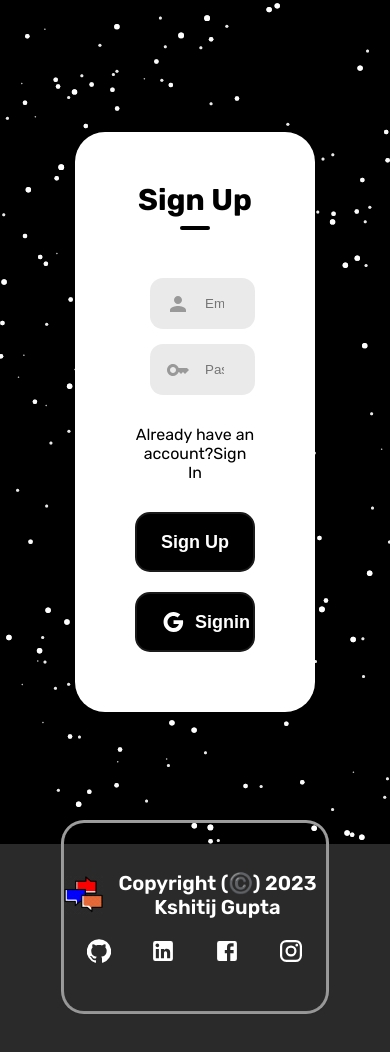
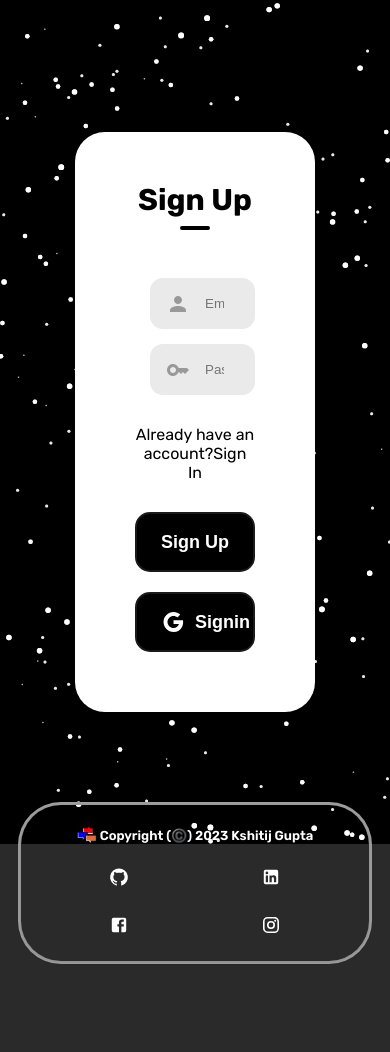
Before and after one commit to guptakshitij2308/facto-mania, a React (Vite) app: page /signup in a window 390 px wide. Shown: the top 1052 px of the page. After the commit the page ends 991 px from the top, so only its background shows below. Built offline with nearby package versions, Linux system fonts and the light colour scheme; no server answers.

Commit message:
Made the view responsive and fixed login bugs.

```diff
--- a/src/components/FactsCombined/Fact.jsx
+++ b/src/components/FactsCombined/Fact.jsx
@@ -50,7 +50,7 @@ const Fact = ({ fact, setFacts, token }) => {
         ) : null}
         {fact.text}
         <a className="source-link" href={fact.source} target="_blank">
-          ( Source )
+          <span>(Source)</span>
         </a>
       </p>
       <span
--- a/src/components/Footer/PageFooter.css
+++ b/src/components/Footer/PageFooter.css
@@ -43,9 +43,96 @@
   scale: 1.1;
 }
 
+.footer-icons a {
+  text-decoration: none;
+  color: #ffffff;
+  transition: all 0.3s;
+}
+
 .footer-icon:hover {
   color: #d6d5d5;
   cursor: pointer;
   transition: all 0.3s;
   scale: 1.25;
 }
+
+@media (max-width: 1800px) {
+  .page-footer {
+    margin: 100px 80px 0;
+  }
+}
+@media (max-width: 1400px) {
+  .page-footer {
+    margin-top: 100px;
+    padding: 36px 0;
+    border-radius: 16px;
+  }
+
+  .copyright-message {
+    font-size: 16px;
+  }
+
+  .footer-logo {
+    height: 25px;
+  }
+
+  .footer-icon {
+    scale: 1;
+  }
+  .footer-icon:hover {
+    scale: 1.1;
+  }
+}
+
+@media (max-width: 800px) {
+  .page-footer {
+    margin-top: 100px;
+    padding: 20px 0;
+    border-radius: 16px;
+  }
+
+  .copyright-message {
+    font-size: 13px;
+  }
+
+  .footer-logo {
+    height: 20px;
+  }
+
+  .footer-icon {
+    scale: 0.8;
+  }
+  .footer-icon:hover {
+    scale: 1;
+  }
+}
+
+@media (max-width: 660px) {
+  .page-footer {
+    padding: 20px 32px;
+    border-radius: 40px;
+  }
+
+  .copyright {
+    gap: 3px;
+    font-size: 18px;
+
+    letter-spacing: 1;
+    line-height: 1;
+  }
+
+  .footer-icons {
+    gap: 20px;
+  }
+}
+
+@media (max-width: 550px) {
+  .footer-icons {
+    display: grid;
+    grid-template-columns: 1fr 1fr;
+  }
+  .page-footer {
+    margin-left: -25px;
+    margin-right: -25px;
+  }
+}
--- a/src/components/Footer/PageFooter.jsx
+++ b/src/components/Footer/PageFooter.jsx
@@ -18,10 +18,25 @@ const PageFooter = () => {
         <p className="copyright-message">Copyright (©️) 2023 Kshitij Gupta</p>
       </div>
       <div className="footer-icons">
-        <GitHubIcon className="footer-icon" />
-        <LinkedInIcon className="footer-icon" />
-        <FacebookIcon className="footer-icon" />
-        <InstagramIcon className="footer-icon" />
+        <a
+          className="footer-icons-a"
+          href="https://github.com/guptakshitij2308/facto-mania"
+          target="_blank"
+        >
+          <GitHubIcon className="footer-icon" />
+        </a>
+        <a
+          href="https://www.linkedin.com/in/kshitij-gupta-362aa1227/"
+          target="_blank"
+        >
+          <LinkedInIcon className="footer-icon" />
+        </a>
+        <a href="https://www.facebook.com/U.Get.Kshitij/" target="_blank">
+          <FacebookIcon className="footer-icon" />
+        </a>
+        <a href="https://www.instagram.com/guptakshitijkumar_/" target="_blank">
+          <InstagramIcon className="footer-icon" />
+        </a>
       </div>
     </div>
   );
--- a/src/components/Form/Form.jsx
+++ b/src/components/Form/Form.jsx
@@ -70,7 +70,7 @@ const Form = ({ setFacts, setShowForm }) => {
         onChange={(event) => setText(event.target.value)}
         disabled={isUploading}
       />
-      <span>{200 - textLength}</span>
+      <span className="char-left">{200 - textLength}</span>
       <input
         type="text"
         placeholder="Information's Source"
--- a/src/components/Header/Header.css
+++ b/src/components/Header/Header.css
@@ -71,3 +71,48 @@
   text-decoration: none;
   color: inherit;
 }
+
+@media (max-width: 1350px) {
+  .logo {
+    height: 60px;
+    width: 60px;
+  }
+
+  .primary-heading {
+    font-size: 36px;
+  }
+
+  .btn-large {
+    font-size: 21px;
+    padding: 16px 24px 17px;
+    /* padding: 14px 0 12px; */
+  }
+
+  .icon {
+    transform: scale(0.8);
+  }
+}
+
+@media (max-width: 1160px) {
+  .primary-heading {
+    font-size: 32px;
+  }
+}
+
+@media (max-width: 1060px) {
+  .page-header {
+    flex-direction: column;
+    /* align-items:; */
+  }
+}
+
+@media (max-width: 400px) {
+  .btn-login,
+  .btn-share {
+    font-size: 18px;
+  }
+
+  .primary-heading {
+    font-size: 26px;
+  }
+}
--- a/src/components/Pages/Login.jsx
+++ b/src/components/Pages/Login.jsx
@@ -21,8 +21,7 @@ const Login = ({ setToken }) => {
       });
       if (error) throw error;
 
-      console.log(data);
-      setToken(data);
+      // if (data) setToken(data);
       // navigate("/");
     } catch (error) {
       alert(error);
--- a/src/components/Pages/Signup.jsx
+++ b/src/components/Pages/Signup.jsx
@@ -33,7 +33,7 @@ const Signup = () => {
         provider: "google",
       });
       if (error) throw error;
-
+      // if (data) setToken(data);
       // navigate("/");
     } catch (error) {
       alert(error);
--- a/src/styles.css
+++ b/src/styles.css
@@ -12,7 +12,7 @@ body {
 }
 
 #root {
-  max-width: 1500px;
+  max-width: 1600px;
   margin: 0 auto;
 }
 
@@ -185,25 +185,17 @@ ul {
 
 .btn-all {
   margin-bottom: 28px;
-  width: 80%;
+  width: 83%;
   /* padding-bottom: 20px; */
   font-size: 22px;
 }
 
 .btn-fact-type {
-  width: 80%;
+  width: 85%;
   margin-bottom: 18px;
   background-image: none;
   /* padding-bottom: 15px; */
   font-size: 18px;
-}
-
-.btn-tech {
-  background-image: radial-gradient(
-    circle farthest-corner at 7.2% 13.6%,
-    rgba(37, 249, 245, 1) 0%,
-    rgba(8, 70, 218, 1) 90%
-  );
 }
 
 .hidden {
@@ -234,3 +226,68 @@ html {
   text-align: center;
   margin-top: 50px;
 }
+
+@media (max-width: 1400px) {
+  .fact {
+    flex-direction: column;
+    gap: 12px;
+    align-items: flex-end;
+  }
+  .btn-all {
+    width: 85%;
+  }
+}
+
+@media (max-width: 1110px) {
+  body {
+    padding: 30px 46px;
+  }
+  .btn-all {
+    width: 85%;
+  }
+
+  .btn-fact-type {
+    width: 88%;
+  }
+}
+
+@media (max-width: 1050px) {
+  .form-facts {
+    flex-direction: column;
+    align-items: stretch;
+  }
+  .form-facts input,
+  .form-facts select {
+    width: auto;
+    margin-left: 20px;
+    margin-right: 20px;
+  }
+
+  .char-left {
+    margin-left: 40px;
+  }
+}
+
+@media (max-width: 950px) {
+  .fact-categories {
+    grid-template-columns: 1fr;
+    margin: 0;
+    height: 150vh;
+  }
+
+  .btn-fact-type {
+    width: 100%;
+  }
+
+  .btn-all {
+    width: 100%;
+  }
+}
+
+@media (max-width: 540px) {
+  .btn-large {
+    font-size: 14px;
+    padding: 16px 16px 15px;
+    border-radius: 30px;
+  }
+}
```
